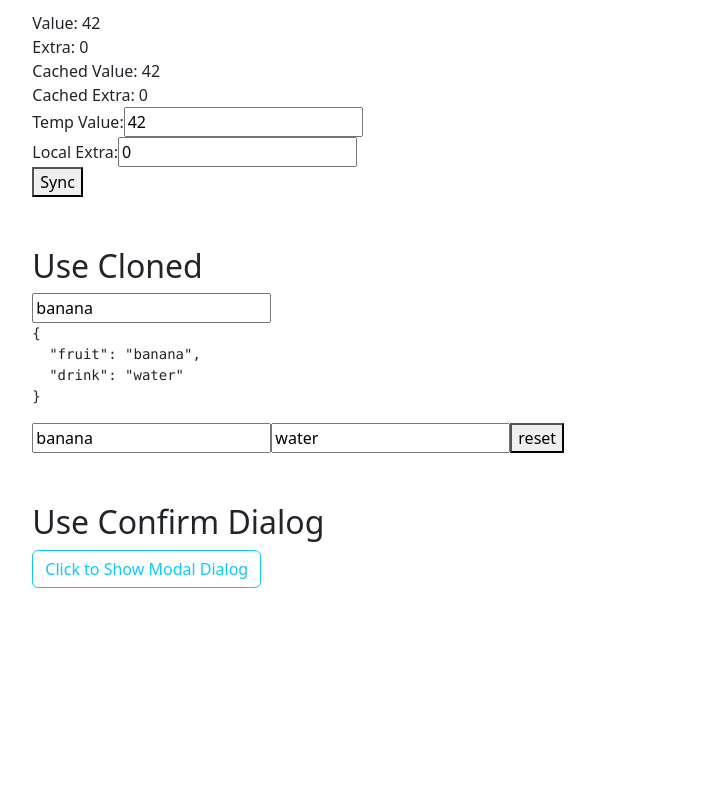
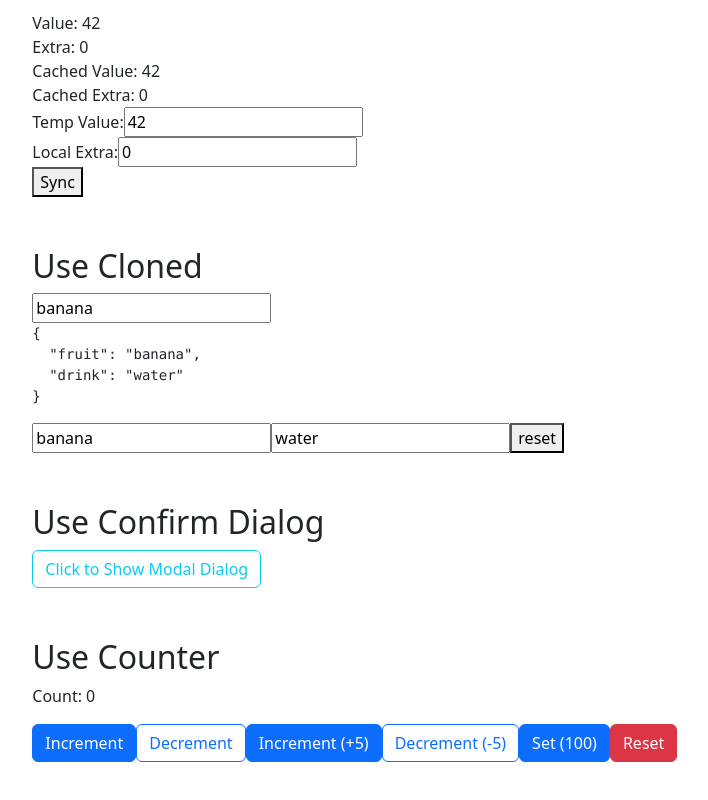
Before and after one commit to UlakhovichKate/vueUse, a Vue app: page /utilities in a window 1280 px wide. Shown: the part 1445-2245 px from the top of the page, without its empty margins (405-1113 px from the left). Before the commit the page ends 2083 px from the top, so only its background shows below. Built offline with nearby package versions, Linux system fonts and the light colour scheme; no server answers.

Commit message:
UseCounter.vue

```diff
--- a/src/components/ListUtilities.vue
+++ b/src/components/ListUtilities.vue
@@ -8,6 +8,7 @@
   <use-cached/>
   <use-cloned/>
   <use-confirm-dialog/>
+  <use-counter/>
 </template>
 
 <script setup>
@@ -20,7 +21,7 @@ import UseBase64 from "../vueUseComponents/UseBase64.vue";
 import UseCached from "../vueUseComponents/UseCached.vue";
 import UseCloned from "../vueUseComponents/UseCloned.vue";
 import UseConfirmDialog from "../vueUseComponents/UseConfirmDialog.vue";
-
+import UseCounter from "../vueUseComponents/UseCounter.vue";
 
 
 </script>
--- /dev/null
+++ b/src/vueUseComponents/UseCounter.vue
@@ -0,0 +1,30 @@
+<script setup lang="ts">
+import { useCounter } from '@vueuse/core'
+
+const { count, inc, dec, set, reset } = useCounter()
+</script>
+
+<template>
+  <h2>Use Counter</h2>
+  <div>
+    <p>Count: {{ count }}</p>
+    <button @click="inc()" class="btn btn-primary">
+      Increment
+    </button>
+    <button @click="dec()" class="btn btn-outline-primary">
+      Decrement
+    </button>
+    <button @click="inc(5)" class="btn btn-primary">
+      Increment (+5)
+    </button>
+    <button @click="dec(5)" class="btn btn-outline-primary">
+      Decrement (-5)
+    </button>
+    <button @click="set(100)" class="btn btn-primary">
+      Set (100)
+    </button>
+    <button @click="reset()" class="btn btn-danger">
+      Reset
+    </button>
+  </div>
+</template>
```
